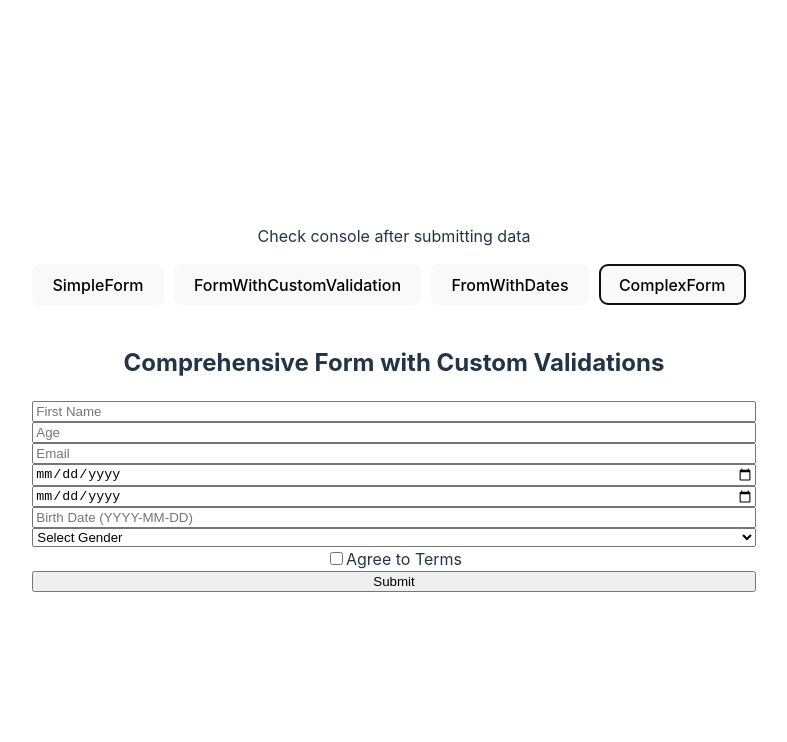
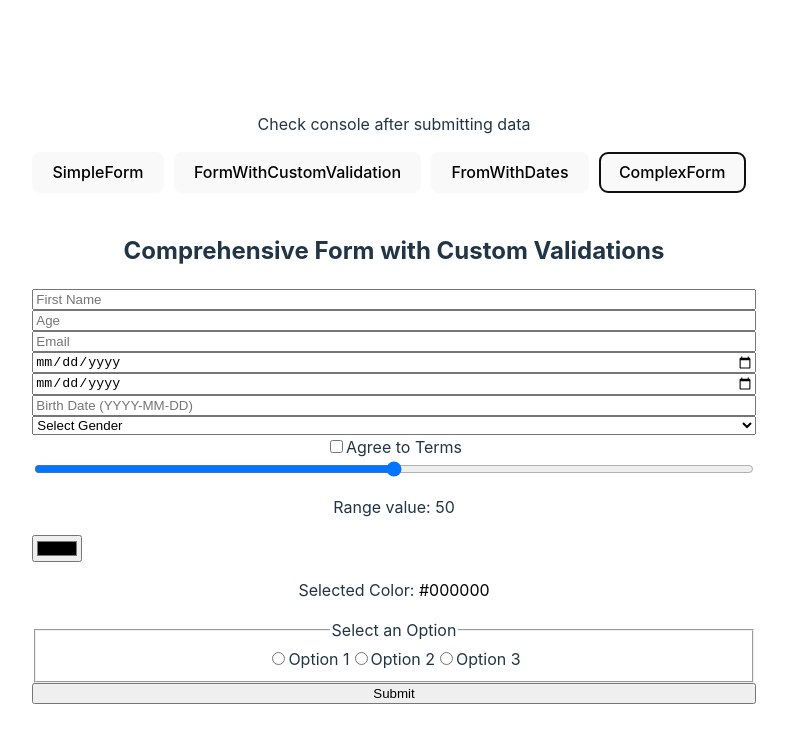
Before and after one commit to Tamir198/react-hook-form-example, a React (Vite) app: page / in a window 1280 px wide. Both pictures are taken after a click on the button "ComplexForm". Shown: the top 742 px of the page, without its empty margins (246-1033 px from the left). Built offline with nearby package versions, Linux system fonts and the light colour scheme.

Commit message:
Add more functions to complex form

```diff
--- a/src/forms/ComplexForm.tsx
+++ b/src/forms/ComplexForm.tsx
@@ -1,14 +1,18 @@
 import { useForm, SubmitHandler } from "react-hook-form";
+import { useState } from "react";
 
 type FormValues = {
   firstName: string;
+  agreeToTerms: boolean;
   age: number;
   email: string;
   startDate: string;
   endDate: string;
   birthDate: string;
   gender: string;
-  agreeToTerms: boolean;
+  range: number;
+  color: string;
+  radioOption: string;
 };
 
 export const ComplexForm = () => {
@@ -18,9 +22,11 @@ export const ComplexForm = () => {
     formState: { errors },
   } = useForm<FormValues>();
 
+  const [rangeValue, setRangeValue] = useState<number>(50);
+  const [colorValue, setColorValue] = useState<string>("#000000");
+
   const onSubmit: SubmitHandler<FormValues> = (data) => console.log(data);
 
-  // Custom validation functions
   const validateFirstName = (value: string) => {
     if (!value) return "First name is required";
     if (value.length < 2) return "First name must be at least 2 characters";
@@ -74,6 +80,20 @@ export const ComplexForm = () => {
     return true;
   };
 
+  const validateRange = (value: number) => {
+    if (value < 0 || value > 100) return "Range must be between 0 and 100";
+    return true;
+  };
+
+  const validateColor = (value: string) => {
+    return true;
+  };
+
+  const validateRadioOption = (value: string) => {
+    if (!value) return "You must select an option";
+    return true;
+  };
+
   return (
     <form style={{ display: "flex", flexDirection: "column" }} onSubmit={handleSubmit(onSubmit)}>
       <h2>Comprehensive Form with Custom Validations</h2>
@@ -86,8 +106,8 @@ export const ComplexForm = () => {
         })}
       />
       {errors.firstName && <p>{errors.firstName.message}</p>}
+      <input
 
-      <input
         type="number"
         placeholder="Age"
         {...register("age", {
@@ -153,6 +173,62 @@ export const ComplexForm = () => {
       </label>
       {errors.agreeToTerms && <p>{errors.agreeToTerms.message}</p>}
 
+      <input
+        type="range"
+        min="0"
+        max="100"
+        {...register("range", {
+          validate: validateRange,
+        })}
+        onChange={(e) => setRangeValue(Number(e.target.value))}
+      />
+      <p>Range value: {rangeValue}</p>
+      {errors.range && <p>{errors.range.message}</p>}
+
+      <input
+        type="color"
+        {...register("color", {
+          validate: validateColor,
+        })}
+        onChange={(e) => setColorValue(e.target.value)}
+      />
+      <p>Selected Color: <span style={{ color: colorValue }}>{colorValue}</span></p>
+
+      <fieldset>
+        <legend>Select an Option</legend>
+        <label>
+          <input
+            type="radio"
+            value="option1"
+            {...register("radioOption", {
+              validate: validateRadioOption,
+            })}
+          />
+          Option 1
+        </label>
+        <label>
+          <input
+            type="radio"
+            value="option2"
+            {...register("radioOption", {
+              validate: validateRadioOption,
+            })}
+          />
+          Option 2
+        </label>
+        <label>
+          <input
+            type="radio"
+            value="option3"
+            {...register("radioOption", {
+              validate: validateRadioOption,
+            })}
+          />
+          Option 3
+        </label>
+      </fieldset>
+      {errors.radioOption && <p>{errors.radioOption.message}</p>}
+
       <input type="submit" />
     </form>
   );
```
